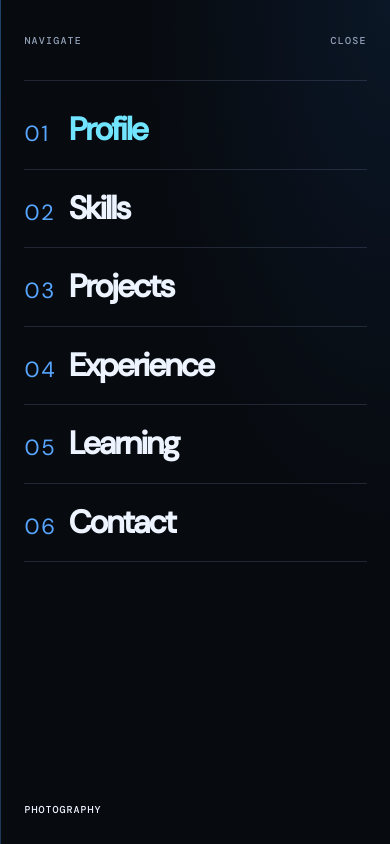
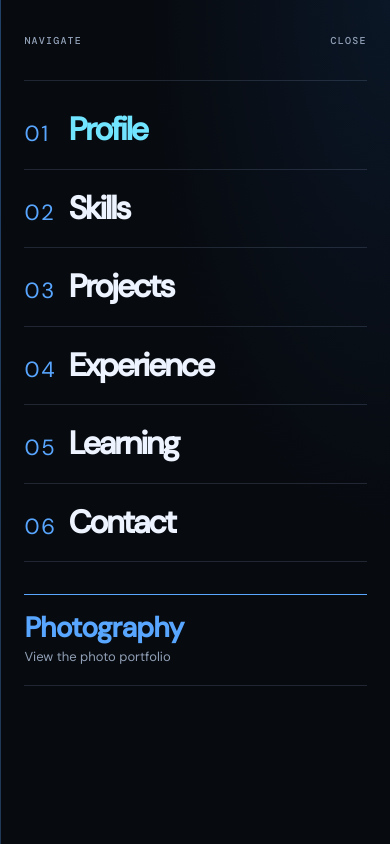
Before and after one commit to AbdlRahman04/AKamal, a Next.js app: page / in a window 390 px wide. Both pictures are taken after a click on the button "Open navigation menu". Shown: the top 844 px of the page. Built offline with nearby package versions, Linux system fonts and the light colour scheme.

Commit message:
Improve mobile navigation and LeafAI project details

```diff
--- a/app/globals.css
+++ b/app/globals.css
@@ -1,4 +1,4 @@
-@import url("https://fonts.googleapis.com/css2?family=DM+Mono:wght@400;500&family=DM+Sans:opsz,wght@9..40,400;9..40,500&family=Hanken+Grotesk:ital,wght@0,300..900;1,300..900&family=JetBrains+Mono:ital,wght@0,100..800;1,100..800&family=Manrope:wght@400;500;600;700&family=Newsreader:opsz,ital,wght@6..72,400;6..72,400&family=Syne:wght@400..800&display=swap");
+@import url("https://fonts.googleapis.com/css2?family=DM+Mono:wght@400;500&family=DM+Sans:opsz,wght@9..40,400;9..40,500&family=Manrope:wght@400;500;600;700&family=Newsreader:opsz,ital,wght@6..72,400;6..72,400&display=swap");
 
 :root {
   --ink:#11110f;
@@ -93,7 +93,7 @@ body::after { position:fixed; z-index:60; inset:0; content:""; opacity:.028; poi
 
 @media (max-width: 850px) {
   .shared-site-header { padding:0 26px; }
-  .shared-header-inner { min-height:76px; }
+  .shared-header-inner { min-height:76px; grid-template-columns:minmax(0,1fr) auto; }
   .shared-desktop-nav, .shared-header-actions { display:none; }
   .shared-menu-toggle { display:block; }
   .shared-site-footer { padding:70px 26px 25px; }
--- a/components/dev/dev.css
+++ b/components/dev/dev.css
@@ -84,13 +84,39 @@
   color:var(--ds-blue,#58a6ff);
   font:22px var(--sans);
 }
-.shared-site-header.is-dev + .shared-mobile-backdrop .shared-mobile-menu > a {
-  min-height:44px;
-  margin-top:auto;
-  padding-top:18px;
+.shared-site-header.is-dev + .shared-mobile-backdrop .dev-mobile-photography-link {
+  display:flex;
+  flex-direction:column;
+  align-items:flex-start;
+  justify-content:center;
+  gap:6px;
+  min-height:92px;
+  margin-top:clamp(20px,4vh,32px);
+  padding:16px 0;
+  border-top:1px solid var(--ds-blue,#58a6ff);
+  border-bottom:1px solid var(--ds-line,rgba(159,188,226,.16));
   color:var(--ds-text,#edf4ff);
-  font:500 10px var(--mono);
-  letter-spacing:.1em;
+  letter-spacing:normal;
+  text-transform:none;
+  transition:border-color .2s ease,color .2s ease;
+}
+.shared-site-header.is-dev + .shared-mobile-backdrop .dev-mobile-photography-link span:first-child {
+  font:600 clamp(1.75rem,7vw,2.25rem)/1 var(--sans);
+  letter-spacing:-.03em;
+}
+.shared-site-header.is-dev + .shared-mobile-backdrop .dev-mobile-photography-link span:last-child {
+  color:var(--ds-muted,#91a0b6);
+  font:400 13px/1.4 var(--sans);
+}
+.shared-site-header.is-dev + .shared-mobile-backdrop .dev-mobile-photography-link:hover,
+.shared-site-header.is-dev + .shared-mobile-backdrop .dev-mobile-photography-link:focus-visible {
+  border-top-color:var(--ds-cyan,#71e5ff);
+  color:var(--ds-cyan,#71e5ff);
+}
+@media (max-height:700px) {
+  .shared-site-header.is-dev + .shared-mobile-backdrop .shared-mobile-menu nav a {
+    padding:11px 0;
+  }
 }
 .shared-site-header.is-dev + .shared-mobile-backdrop :focus-visible {
   outline:2px solid var(--ds-cyan,#71e5ff);
--- a/components/site/site-chrome.tsx
+++ b/components/site/site-chrome.tsx
@@ -261,16 +261,22 @@ export default function SiteChrome({ children }: Readonly<{ children: React.Reac
               ))}
             </nav>
             {isPhotography && (
-              <PhotographyThemeSwitch theme={photographyTheme} onToggle={togglePhotographyTheme} ready={photographyThemeReady} />
+              <div className="photo-mobile-destinations">
+                <a href="#contact" onClick={() => setMenuOpen(false)}>Commission</a>
+                <Link href="/" onClick={() => setMenuOpen(false)}>Developer portfolio</Link>
+              </div>
             )}
-            {isPhotography && (
-              <a href="#contact" onClick={() => setMenuOpen(false)}>
-                Commission
-              </a>
+            {isPhotography ? (
+              <div className="photo-mobile-theme">
+                <span>Appearance</span>
+                <PhotographyThemeSwitch theme={photographyTheme} onToggle={togglePhotographyTheme} ready={photographyThemeReady} />
+              </div>
+            ) : (
+              <Link className="dev-mobile-photography-link" href="/photography" onClick={() => setMenuOpen(false)}>
+                <span>Photography</span>
+                <span>View the photo portfolio</span>
+              </Link>
             )}
-            <a href={isPhotography ? "/" : "/photography"} onClick={() => setMenuOpen(false)}>
-              {isPhotography ? "Dev" : "Photography"}
-            </a>
           </div>
         </div>
       )}
--- a/data/dev.json
+++ b/data/dev.json
@@ -75,12 +75,6 @@
       "summary": "LeafAI is a plant health application that classifies plant diseases from leaf images. It combines a fine-tuned MobileNetV2 model with a Flask REST API to make image-based predictions accessible through a web application.",
       "problem": "Identifying plant diseases from leaf images requires interpreting visual symptoms. The project explores how computer vision can make this process faster and more accessible through an image-based prediction workflow.",
       "solution": "A MobileNetV2 transfer-learning model was fine-tuned with TensorFlow and Keras, then integrated into a Flask REST API that accepts leaf images and returns disease predictions. CNN architectures were compared to guide model selection before integrating the selected model into the application.",
-      "role": "Machine learning and backend development",
-      "backend": "Python / Flask REST API",
-      "deployment": "Frontend hosted on Render",
-      "contribution": "Fine-tuned the MobileNetV2 model using TensorFlow and Keras, compared CNN architectures to guide model selection, and integrated the trained model into a Flask endpoint for leaf-image predictions.",
-      "keyFeature": "Image-based plant disease classification through a REST endpoint, connecting the trained computer vision model to an application workflow.",
-      "technicalChallenge": "Selecting a CNN architecture for plant disease classification and taking the model from training experiments to inference within a Flask application.",
       "technologies": [
         "Python",
         "TensorFlow",
@@ -88,6 +82,15 @@
         "MobileNetV2",
         "Flask"
       ],
+      "role": "Software Engineering & Model Integration",
+      "frontend": "React, built with Vite",
+      "backend": "Python / Flask REST API",
+      "database": "JSON file storage",
+      "deployment": "Frontend hosted on Render",
+      "contribution": "On our six-person senior design project, I was the sole Computer Science student, working with five AI teammates to bring the team’s MobileNetV2 plant disease model into a Flask application. I focused on connecting leaf-image input, model inference, and the prediction shown to the user.",
+      "keyFeature": "Image-based plant disease classification through a REST endpoint, connecting the trained computer vision model to an application workflow.",
+      "technicalChallenge": "Selecting a CNN architecture for plant disease classification and taking the model from training experiments to inference within a Flask application.",
+      "teamSize": 6,
       "stackBreakdown": [
         "Backend: Flask REST API",
         "AI model: TensorFlow, Keras, MobileNetV2"
```
Also changed, not shown: components/photography/photography.css (+35 -6 lines).
